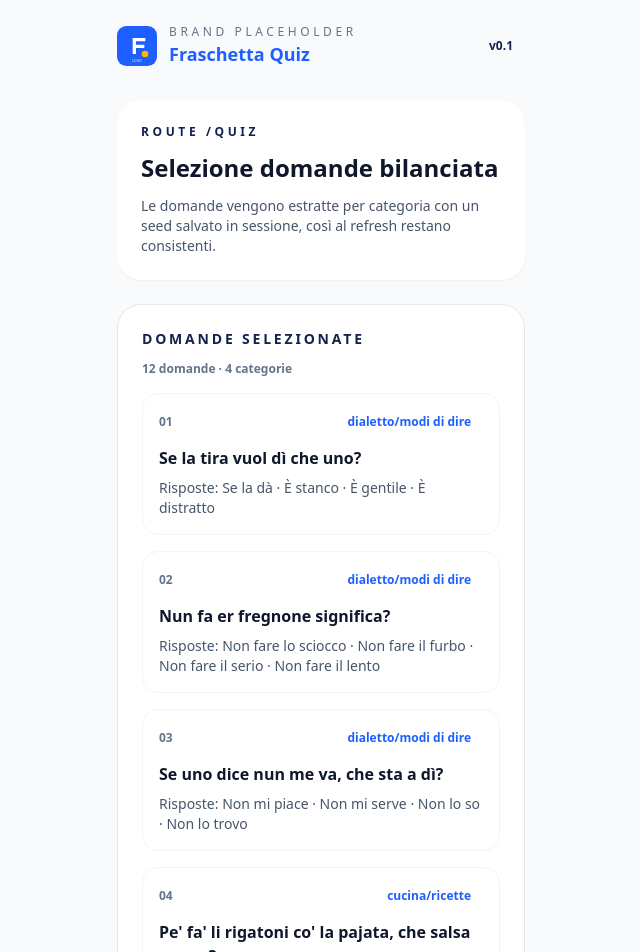
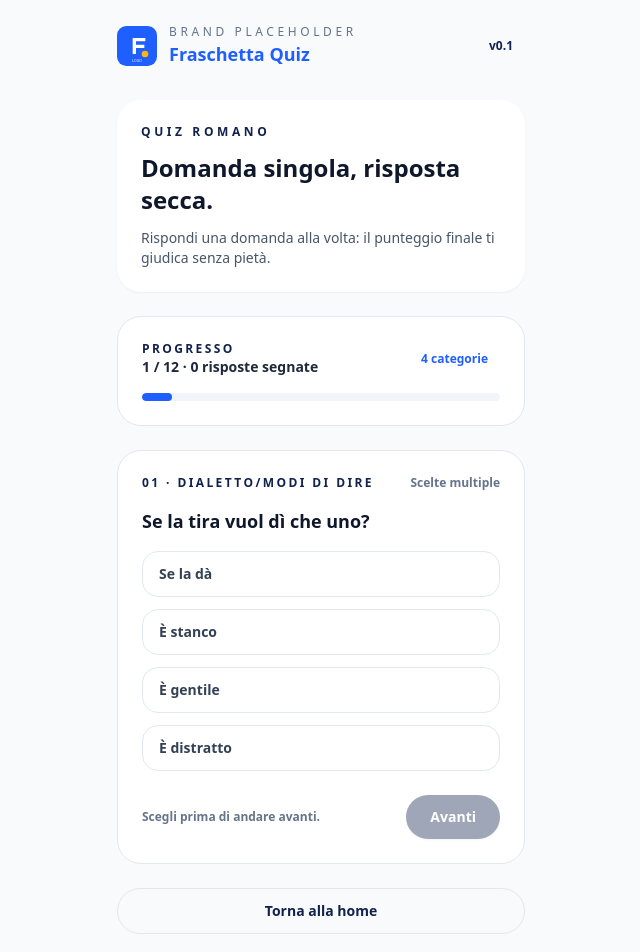
Before and after one commit to cuginodigitale/fraschettaquiz, a Next.js app: page /quiz in a window 1280 px wide. Shown: the top 952 px of the page, without its empty margins (319-959 px from the left). Built offline with nearby package versions, Linux system fonts and the light colour scheme.

Commit message:
Update quiz to single-question flow

```diff
--- a/app/quiz/page.tsx
+++ b/app/quiz/page.tsx
@@ -7,9 +7,27 @@ import { questions, selectBalancedQuestions } from "@/data/questions";
 const QUESTION_COUNT = 12;
 const SEED_STORAGE_KEY = "fraschettaquiz-seed";
 
+const getSarcasticVerdict = (scorePercentage: number) => {
+  if (scorePercentage >= 90) {
+    return "Aho, t'hanno fatto Console d'Oro: ma chi sei, er Sindaco de Trastevere?";
+  }
+  if (scorePercentage >= 70) {
+    return "Niente male, te la cavi. Mo' però nun te allargà troppo, eh.";
+  }
+  if (scorePercentage >= 50) {
+    return "Ce potevi fa' de meglio, ma nun sei proprio 'n fregnone.";
+  }
+  if (scorePercentage >= 30) {
+    return "Aho, te sei presentato, ma pare che stavi a pensà ar cornetto.";
+  }
+  return "Te lo dico co' affetto: stai più spaesato de 'n turista a Testaccio.";
+};
+
 export default function QuizPage() {
   const [seed, setSeed] = useState<number | null>(null);
   const [selected, setSelected] = useState(questions.slice(0, QUESTION_COUNT));
+  const [currentIndex, setCurrentIndex] = useState(0);
+  const [answers, setAnswers] = useState<(number | null)[]>([]);
 
   useEffect(() => {
     const storedSeed = sessionStorage.getItem(SEED_STORAGE_KEY);
@@ -27,66 +45,152 @@ export default function QuizPage() {
     if (seed === null) {
       return;
     }
-    setSelected(selectBalancedQuestions(questions, QUESTION_COUNT, seed));
+    const balanced = selectBalancedQuestions(questions, QUESTION_COUNT, seed);
+    setSelected(balanced);
+    setAnswers(Array.from({ length: balanced.length }, () => null));
+    setCurrentIndex(0);
   }, [seed]);
 
   const categories = useMemo(() => {
     return Array.from(new Set(selected.map((question) => question.category)));
   }, [selected]);
 
+  const currentQuestion = selected[currentIndex];
+  const currentAnswer = answers[currentIndex];
+  const answeredCount = answers.filter((answer) => answer !== null).length;
+  const progress = selected.length > 0 ? ((currentIndex + 1) / selected.length) * 100 : 0;
+  const isLastQuestion = currentIndex === selected.length - 1;
+
+  const score = answers.reduce((total, answer, index) => {
+    if (answer === null) {
+      return total;
+    }
+    return total + (answer === selected[index]?.answerIndex ? 1 : 0);
+  }, 0);
+  const scorePercentage = selected.length > 0 ? Math.round((score / selected.length) * 100) : 0;
+  const verdict = getSarcasticVerdict(scorePercentage);
+  const isCompleted = answers.every((answer) => answer !== null);
+
+  const handleSelectAnswer = (choiceIndex: number) => {
+    setAnswers((prev) => {
+      const next = [...prev];
+      next[currentIndex] = choiceIndex;
+      return next;
+    });
+  };
+
+  const handleNext = () => {
+    if (currentIndex < selected.length - 1) {
+      setCurrentIndex((prev) => prev + 1);
+    }
+  };
+
   return (
     <section className="flex flex-col gap-6">
       <header className="rounded-3xl bg-white p-6 shadow-sm">
         <p className="text-xs font-semibold uppercase tracking-[0.3em] text-brand-secondary">
-          Route /quiz
+          Quiz romano
         </p>
         <h2 className="mt-3 text-2xl font-semibold text-slate-900">
-          Selezione domande bilanciata
+          Domanda singola, risposta secca.
         </h2>
         <p className="mt-3 text-sm text-slate-600">
-          Le domande vengono estratte per categoria con un seed salvato in
-          sessione, così al refresh restano consistenti.
+          Rispondi una domanda alla volta: il punteggio finale ti giudica senza pietà.
         </p>
       </header>
 
       <div className="rounded-3xl border border-slate-200 bg-white p-6">
         <div className="flex flex-wrap items-center justify-between gap-3">
-          <h3 className="text-sm font-semibold uppercase tracking-[0.2em] text-brand-secondary">
-            Domande selezionate
-          </h3>
-          <span className="text-xs font-semibold text-slate-500">
-            {selected.length} domande · {categories.length} categorie
+          <div>
+            <p className="text-xs font-semibold uppercase tracking-[0.2em] text-brand-secondary">
+              Progresso
+            </p>
+            <p className="text-sm font-semibold text-slate-800">
+              {currentIndex + 1} / {selected.length} · {answeredCount} risposte segnate
+            </p>
+          </div>
+          <span className="rounded-full bg-brand-primary/10 px-3 py-1 text-xs font-semibold text-brand-primary">
+            {categories.length} categorie
           </span>
         </div>
-        <ol className="mt-4 space-y-4 text-sm text-slate-600">
-          {selected.map((question, index) => (
-            <li key={question.id} className="rounded-2xl border border-slate-100 p-4">
-              <div className="flex flex-wrap items-center justify-between gap-2">
-                <span className="text-xs font-semibold text-slate-500">
-                  {String(index + 1).padStart(2, "0")}
-                </span>
-                <span className="rounded-full bg-brand-primary/10 px-3 py-1 text-xs font-semibold text-brand-primary">
-                  {question.category}
-                </span>
-              </div>
-              <h4 className="mt-3 text-base font-semibold text-slate-900">
-                {question.question}
-              </h4>
-              <p className="mt-2 text-sm text-slate-600">
-                Risposte: {question.choices.join(" · ")}
-              </p>
-            </li>
-          ))}
-        </ol>
+        <div className="mt-4 h-2 w-full overflow-hidden rounded-full bg-slate-100">
+          <div
+            className="h-full rounded-full bg-brand-primary transition-all"
+            style={{ width: `${progress}%` }}
+            aria-hidden
+          />
+        </div>
       </div>
 
+      {currentQuestion && (
+        <div className="rounded-3xl border border-slate-200 bg-white p-6">
+          <div className="flex flex-wrap items-center justify-between gap-3">
+            <span className="text-xs font-semibold uppercase tracking-[0.2em] text-brand-secondary">
+              {String(currentIndex + 1).padStart(2, "0")} · {currentQuestion.category}
+            </span>
+            <span className="text-xs font-semibold text-slate-500">
+              Scelte multiple
+            </span>
+          </div>
+          <h3 className="mt-4 text-lg font-semibold text-slate-900">
+            {currentQuestion.question}
+          </h3>
+          <div className="mt-4 grid gap-3">
+            {currentQuestion.choices.map((choice, choiceIndex) => {
+              const isSelected = currentAnswer === choiceIndex;
+              return (
+                <button
+                  key={choice}
+                  type="button"
+                  onClick={() => handleSelectAnswer(choiceIndex)}
+                  className={`rounded-2xl border px-4 py-3 text-left text-sm font-semibold transition ${
+                    isSelected
+                      ? "border-brand-primary bg-brand-primary/10 text-brand-primary"
+                      : "border-slate-200 text-slate-700 hover:border-brand-primary/40"
+                  }`}
+                >
+                  {choice}
+                </button>
+              );
+            })}
+          </div>
+          <div className="mt-6 flex flex-col gap-3 sm:flex-row sm:items-center sm:justify-between">
+            <p className="text-xs font-semibold text-slate-500">
+              {currentAnswer !== null ? "Risposta salvata." : "Scegli prima di andare avanti."}
+            </p>
+            {!isLastQuestion ? (
+              <button
+                type="button"
+                onClick={handleNext}
+                disabled={currentAnswer === null}
+                className="rounded-full bg-brand-secondary px-6 py-3 text-center text-sm font-semibold text-white shadow disabled:cursor-not-allowed disabled:opacity-40"
+              >
+                Avanti
+              </button>
+            ) : (
+              <span className="rounded-full bg-brand-secondary/10 px-5 py-2 text-xs font-semibold text-brand-secondary">
+                Ultima domanda
+              </span>
+            )}
+          </div>
+        </div>
+      )}
+
+      {isCompleted && (
+        <div className="rounded-3xl bg-brand-secondary p-6 text-white">
+          <p className="text-xs font-semibold uppercase tracking-[0.3em] text-white/70">
+            Risultato finale
+          </p>
+          <h3 className="mt-3 text-2xl font-semibold">
+            {score} risposte corrette su {selected.length}
+          </h3>
+          <p className="mt-2 text-sm text-white/80">
+            Score: {scorePercentage}% · {verdict}
+          </p>
+        </div>
+      )}
+
       <div className="flex flex-col gap-3">
-        <Link
-          href="/results"
-          className="rounded-full bg-brand-secondary px-5 py-3 text-center text-sm font-semibold text-white"
-        >
-          Vai ai risultati (route placeholder)
-        </Link>
         <Link
           href="/"
           className="rounded-full border border-brand-secondary/30 px-5 py-3 text-center text-sm font-semibold text-brand-secondary"
```
